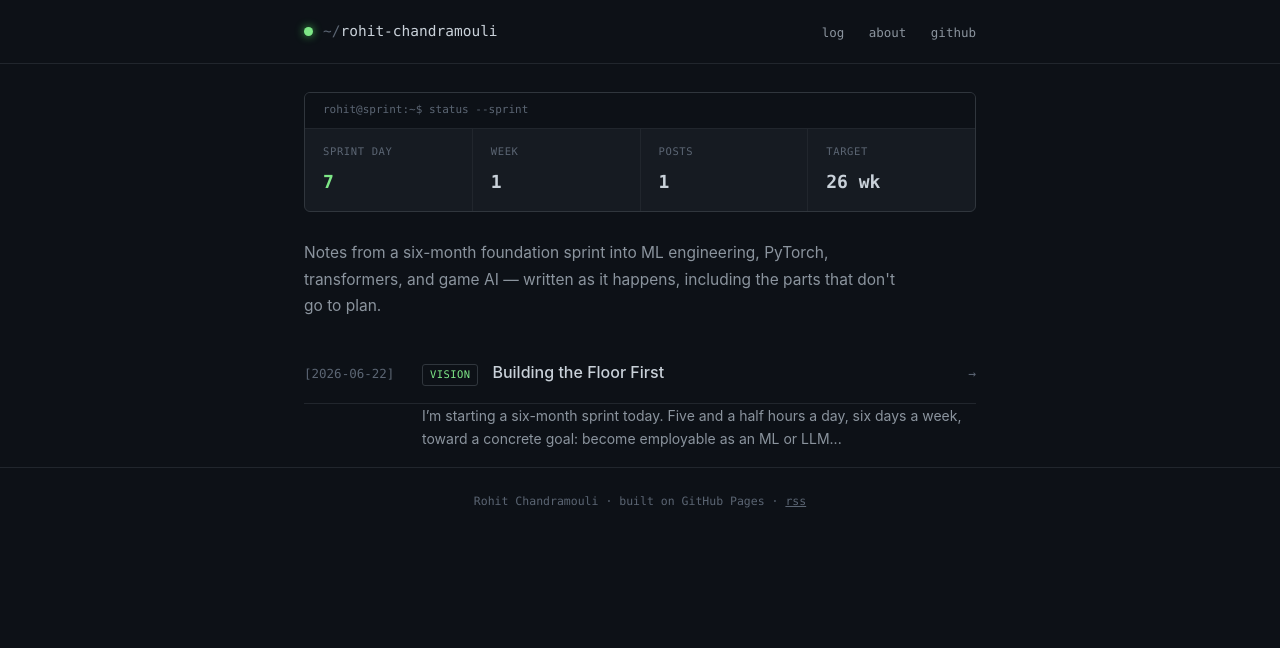
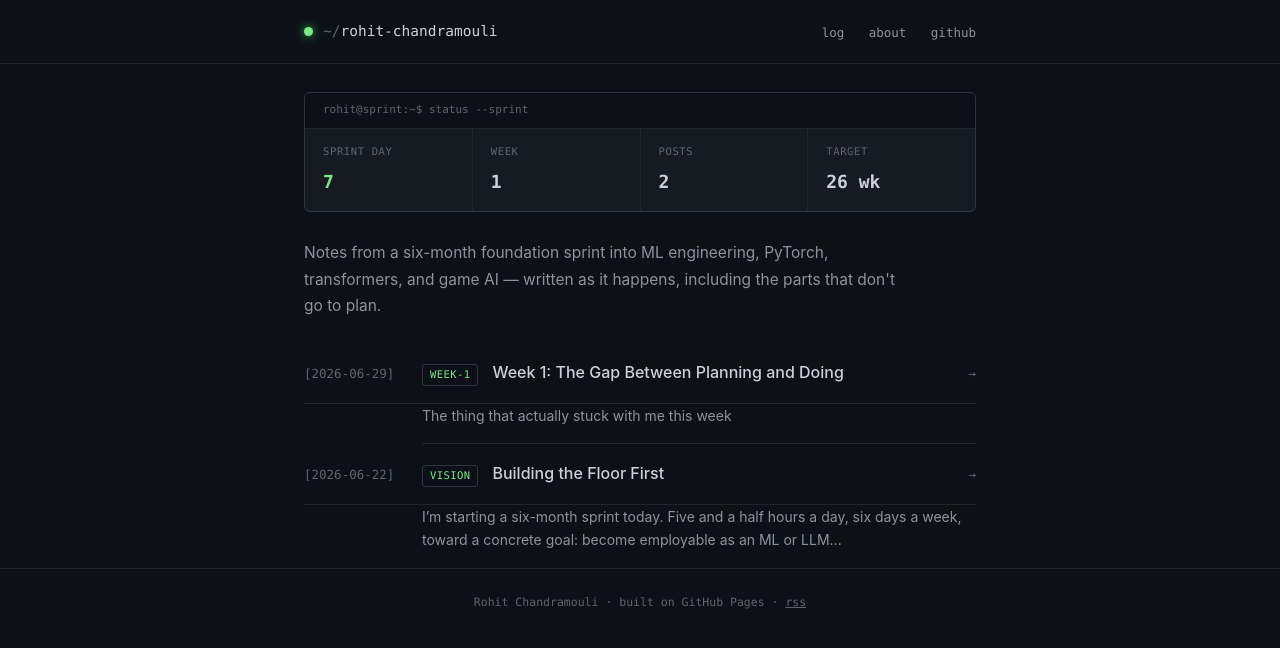
Before and after one commit to Rohitchandramouli/Rohitchandramouli.github.io, a Jekyll site: the page built from index.html, in a window 1280 px wide. Shown: the top 648 px of the page. Built offline with Jekyll 4.4.1, drawn with Linux system fonts in a browser that asks for light colours; some of the changed lines change nothing that is shown.

Commit message:
add week 1 post, image assets, scheduled build workflow

```diff
--- a/_config.yml
+++ b/_config.yml
@@ -13,7 +13,7 @@ author:
 markdown: kramdown
 highlighter: rouge
 permalink: /:year/:month/:day/:title/
-future: true
+future: false
 
 plugins:
   - jekyll-feed
--- /dev/null
+++ b/_posts/2026-06-29-week-1-the-gap-between-planning-and-doing.md
@@ -0,0 +1,76 @@
+---
+layout: post
+title: "Week 1: The Gap Between Planning and Doing"
+date: 2026-06-29
+tags: [week-1, linear-algebra, python, oop, 3b1b, gilbert-strang]
+---
+
+## The thing that actually stuck with me this week
+
+My mom has been telling me something for years: I do smart work well, hard work poorly. I always half-agreed. This week proved her completely right, and I'm still sitting with that.
+
+Monday, Tuesday, Wednesday — I was locked in. The material was clicking, the routine was holding, I felt like the plan was actually working. Then Thursday arrived and something just switched off. I tried to sit back down and get into it and the activation energy wasn't there. Friday same. Saturday same.
+
+What stayed with me isn't the lost three days. It's that I genuinely couldn't tell, in the moment, why Thursday felt so different from Monday. Same desk. Same material. Completely different me. That gap — between planning a habit and actually sustaining it — is the thing I need to understand, not just power through.
+
+---
+
+## What was actually hard
+
+Waking up at the time I planned. I was strict about this for exactly one day, and then it slipped and never came back. I'm not going to pretend this is a minor logistics issue — it set the tone for the second half of the week because the morning discipline was supposed to anchor everything else.
+
+The second half of the week (Thursday through Saturday) was a low-grade fight with myself that I mostly lost. I revised with Anki cards across all three days — so I didn't go completely dark — but sitting down to learn new material felt impossible in a way I couldn't reason my way out of.
+
+---
+
+## What I'm proud of, honestly
+
+The first three days were genuinely good. Not "I pushed through it" good — actually engaged, actually curious.
+
+3B1B's linear algebra series hit differently than I expected. I watched each video once for the idea, then rewatched and wrote notes. The geometric intuition for linear transformations — matrices as records of where basis vectors land, not just computation rules — is the kind of thing I'll actually remember because I understand why it's framed that way, not just what the rule is.
+
+![Notes from 3B1B Video 2 — span, basis vectors, and what happens when you choose different ones](/assets/images/week-1-3b1b-span-basis-vectors.jpg)
+
+Gilbert Strang's first lecture introduced the row picture vs column picture distinction for systems of equations. That reframing — the same system viewed as intersecting lines or as a question about linear combinations of column vectors — is going to matter for everything downstream in ML. Glad I caught it properly.
+
+Corey Schafer's OOP playlist I finished cleanly. `__repr__` vs `__str__`, MRO for inheritance, property decorators for controlled attribute access — all of it landed. I understood it well enough that I wrote out a class hierarchy and project file structure for the OOP project on Sunday, even though I didn't have time to build it.
+
+And Anki cards. I discovered these this week and they genuinely changed my revision. Every morning I reviewed what I'd learned the day before. The retention felt different from passive rereading.
+
+---
+
+## Where I diverged from the plan
+
+Three days out of six were unproductive for new learning. The project I planned to build to demonstrate the OOP concepts isn't built — I have the structure on paper, not in code.
+
+The early wake-up plan lasted one day. I haven't written it off, but I need to figure out what actually makes it stick rather than just recommitting to the same approach.
+
+---
+
+## What exists now that didn't last week
+
+Notes on 3B1B videos 1–3 and Strang Lecture 1. Completed Corey Schafer OOP playlist with working understanding of all six concepts. OOP project class hierarchy and file structure documented and ready to build.
+
+**Linear Algebra covered:**
+- Vectors as geometric objects, not just coordinate lists. Vector addition and scalar multiplication as geometric operations.
+- Basis vectors (i-hat, j-hat), linear combinations, span. What linear dependence actually means geometrically.
+- Linear transformations as functions that preserve grid structure. Matrices as compact records of where basis vectors land. Matrix-vector multiplication as applying a transformation.
+- Row picture vs column picture of Ax = b. Why the column picture matters more for how ML practitioners think about systems.
+
+**Python OOP covered:**
+- Classes, instances, `__init__`, and why `self` exists.
+- Class variables vs instance variables and Python's resolution order between them.
+- `@classmethod` as alternative constructors, `@staticmethod` for methods that don't need instance or class context.
+- Inheritance, MRO, `isinstance()`, `issubclass()`.
+- Dunder methods: `__repr__`, `__str__`, operator overloading via `__add__`, `__len__`.
+- `@property` decorator: getter, setter, deleter for controlled attribute access.
+
+---
+
+## Heading into next week
+
+Carrying a backlog into Week 2 is not ideal, and I'm not going to pretend otherwise. The OOP project needs to get built, and next week's plan doesn't pause for it.
+
+What I'm actually feeling: a bit frustrated, but not defeated. The first half of this week showed me the plan works when I show up for it. The second half showed me I can't assume I'll show up just because I intend to.
+
+Smart work and hard work are both required. I've spent a long time being good at one of them.
```
Also changed, not shown: .github/workflows/scheduled-build.yml (added), 1 other file.
